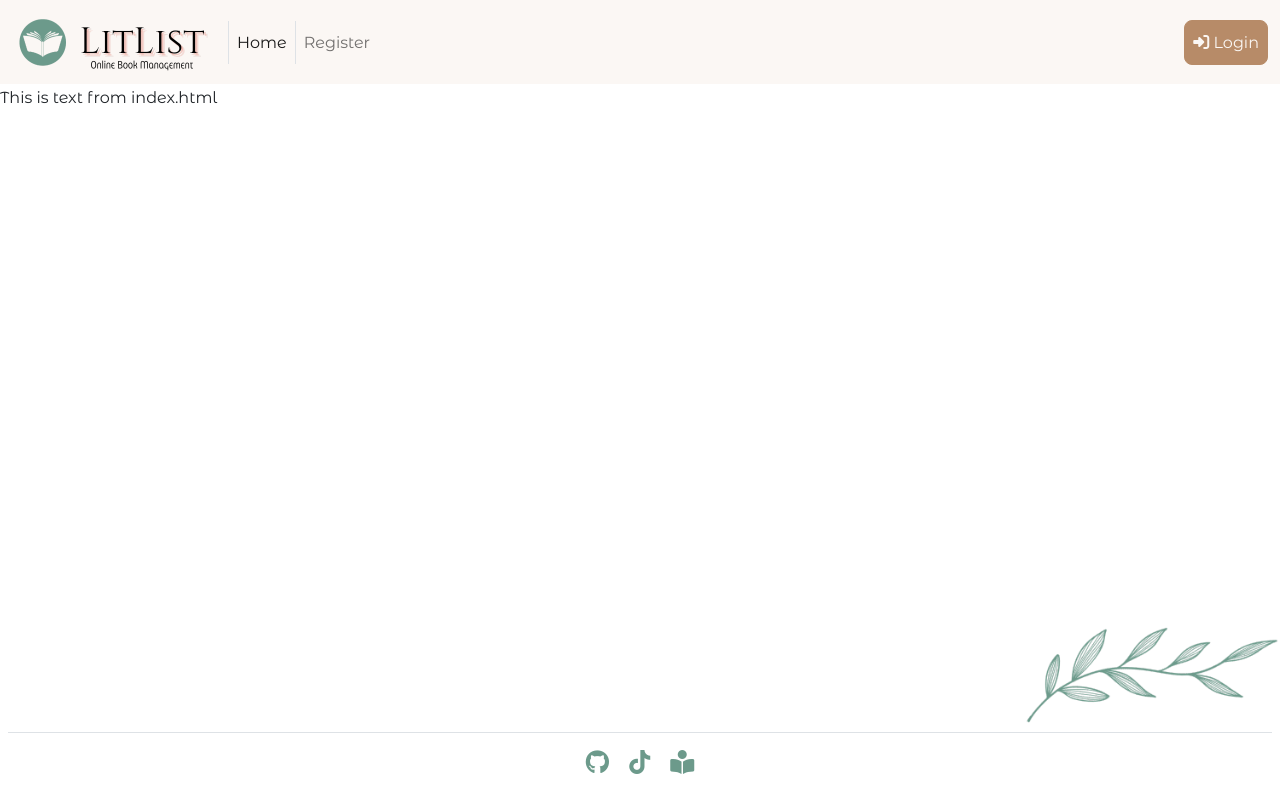
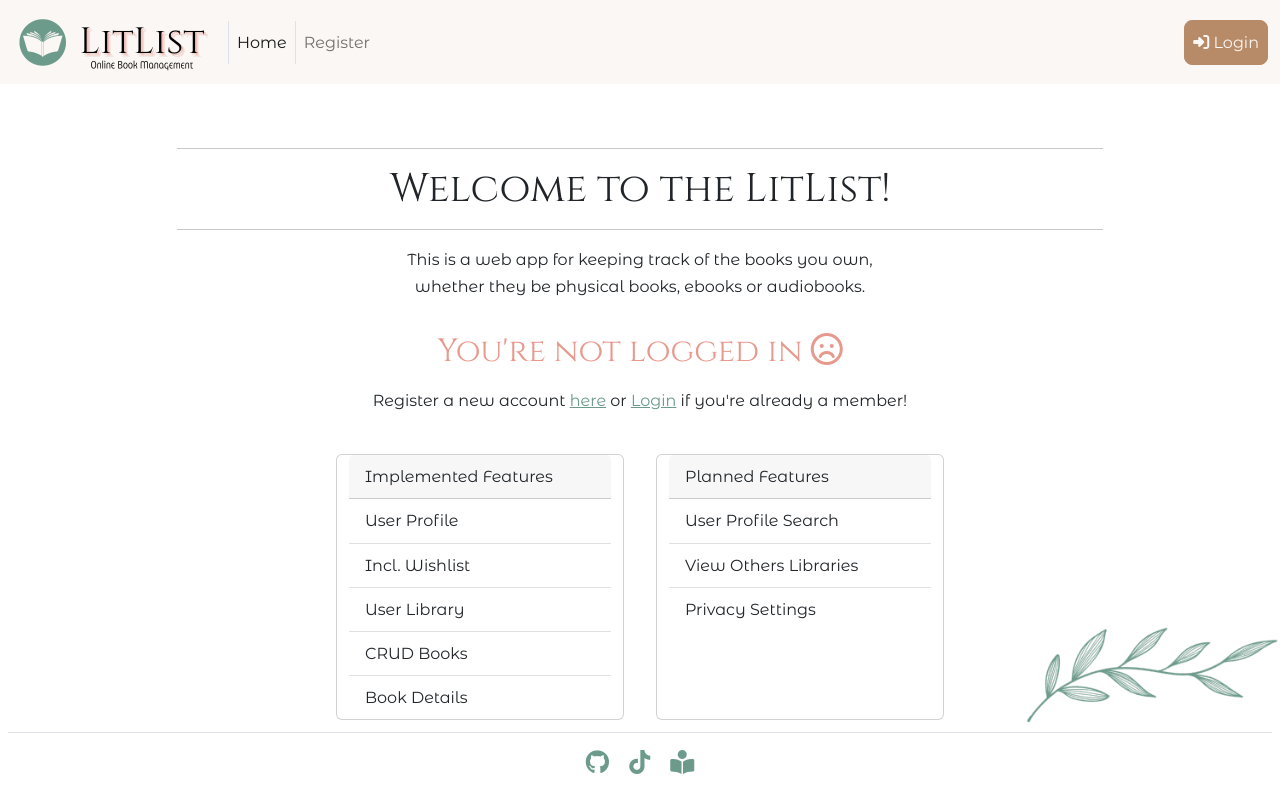
Before and after one commit to ArcLiz/the-library-app, a Django app: page / in a window 1280 px wide. Run offline with Django 3.2, Linux system fonts and the light colour scheme; some libraries are stand-ins or nearby versions; some web fonts are replaced.

Commit message:
Add basic index.html

```diff
--- a/templates/index.html
+++ b/templates/index.html
@@ -1,7 +1,53 @@
 {% extends "base.html" %}
 
-{% block active_tab_title %}Greetings, Traveler!{% endblock %}
+{% block content %}
+<div class="container">
+    <div class="row">
+        <div class="col-lg-10 offset-1 text-center mt-5">
+            <hr>
+            <h1 class="mt-3">Welcome to the LitList!</h1>
+            <hr>
+            <p>This is a web app for keeping track of the books you own,<br> whether they be physical books, ebooks or audiobooks.</p>
 
-{% block content %}
-This is text from index.html
+        </div>
+    </div>
+    <div class="row text-center mt-3">
+        {% if user.is_authenticated %}
+
+        <h2 class="text-primary">You are logged in <i class="fa-regular fa-face-smile"></i></h2>
+        {% else %}
+        <h2 class="text-secondary">You're not logged in <i class="fa-regular fa-face-frown"></i></h2>
+        <p>Register a new account <a href="{% url 'account_signup' %}">here</a> or <a href="{% url 'account_login' %}">Login</a> if you're already a member!</p>
+        {% endif %}
+    </div>
+    <div class="row mt-4">
+        <div class="col-md-10 offset-md-1">
+            <div class="row d-flex justify-content-center">
+                <div class="card me-3" style="width: 18rem;">
+                    <div class="card-header">
+                    Implemented Features
+                    </div>
+                    <ul class="list-group list-group-flush">
+                    <li class="list-group-item">User Profile</li>
+                    <li class="list-group-item">Incl. Wishlist</li>
+                    <li class="list-group-item">User Library</li>
+                    <li class="list-group-item">CRUD Books</li>
+                    <li class="list-group-item">Book Details</li>
+                    </ul>
+                </div>
+                <div class="card ms-3" style="width: 18rem;">
+                    <div class="card-header">
+                    Planned Features
+                    </div>
+                    <ul class="list-group list-group-flush">
+                    <li class="list-group-item">User Profile Search</li>
+                    <li class="list-group-item">View Others Libraries</li>
+                    <li class="list-group-item">Privacy Settings</li>
+                    </ul>
+                </div>
+            </div>
+        </div>
+    </div>
+</div>
+
 {% endblock %}
```
